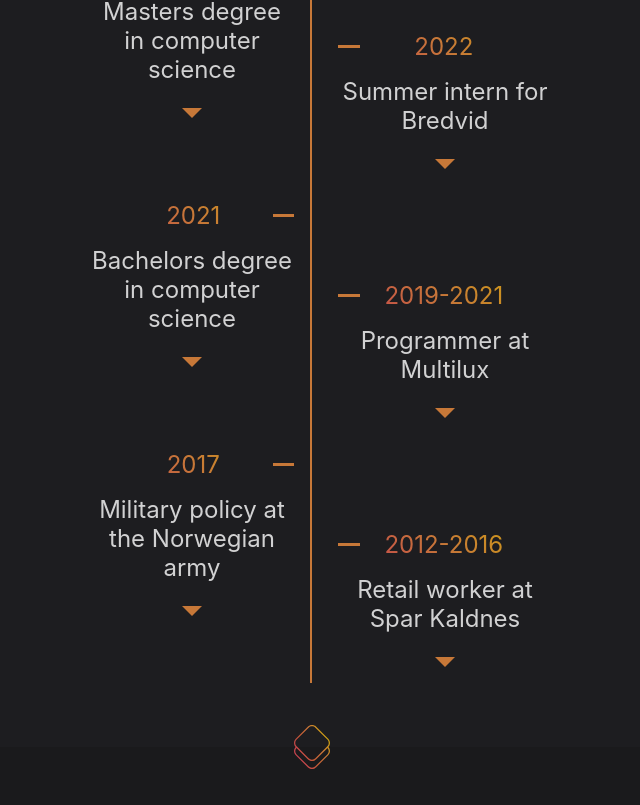
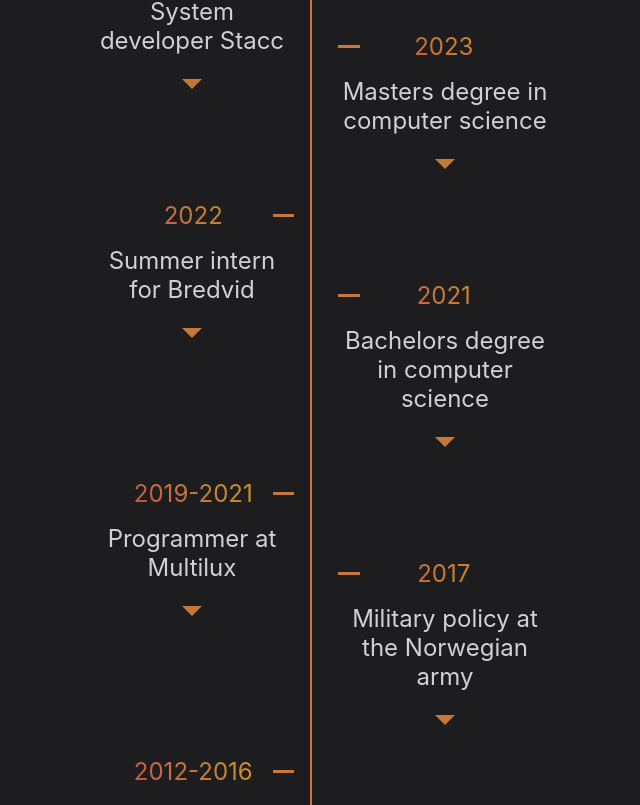
Before and after one commit to rojahno/Portfolio, a React (Create React App) app: page / in a window 1280 px wide. Shown: the part 1651-2456 px from the top of the page, without its empty margins (328-968 px from the left). Built offline with nearby package versions, Linux system fonts and the light colour scheme.

Commit message:
change style and cleaned up

```diff
--- a/src/App.css
+++ b/src/App.css
@@ -12,7 +12,7 @@ a {
 p {
     color: white;
     overflow-wrap: break-word;
-    text-align: justify;
+    /* text-align: justify; */
     font-size: 1rem;
 }
 button:hover {
--- a/src/components/experience/Experience.tsx
+++ b/src/components/experience/Experience.tsx
@@ -2,6 +2,7 @@ import { useInView } from "framer-motion";
 import { useRef } from "react";
 import { Accordion } from "../accordion/Accordion";
 import "./Experience.css";
+import { experiences } from "./data";
 
 export const Experience = () => {
     const ref = useRef<HTMLDivElement>(null);
@@ -10,83 +11,20 @@ export const Experience = () => {
     return (
         <div className="experiences" ref={ref}>
             <div className="entries">
-                <div className="entry">
+                {experiences.map((experience, index) => (
+                    <div className="entry" key={index}>
                     <Accordion
-                        year="2023"
-                        title="Masters degree in computer science"
+                        key={index}
+                        title={experience.title}
+                        year={experience.year}
                         isInView={isInView}
+                        animatoionPixels={-20}
                         animationDelay={1.4}
-                        animatoionPixels={-20}>
-                        <p>
-                            Finished a master's degree from NTNU in Trondheim, Norway. The master's degree is in
-                            computer science with a specialization in artificial intelligence.
-                        </p>
+                    >
+                        <p>{experience.description}</p>
                     </Accordion>
-                </div>
-
-                <div className="entry">
-                    <Accordion
-                        year="2022"
-                        title="Summer intern for Bredvid"
-                        isInView={isInView}
-                        animationDelay={1.6}
-                        animatoionPixels={20}>
-                        <p>
-                        Worked as an IT consultant for Bredvid. My tasks involved creating a web portal with stacks such as React, Kotlin, and Azure.
-                        </p>
-                    </Accordion>
-                </div>
-                <div className="entry">
-                    <Accordion
-                        year="2021"
-                        title="Bachelors degree in computer science"
-                        isInView={isInView}
-                        animationDelay={1.8}
-                        animatoionPixels={-20}>
-                        <p>
-                            Finished a bachelor's degree from NTNU in Ålesund, Norway.
-                        </p>
-                    </Accordion>
-                </div>
-                <div className="entry">
-                    <Accordion
-                        year="2019-2021"
-                        title="Programmer at Multilux"
-                        isInView={isInView}
-                        animationDelay={2}
-                        animatoionPixels={20}>
-                        <p>
-                        I worked as a programmer for Multilux on their CitySight-project. I was involved in developing a smart-city
-                        solution where the main goal of the project was to make it easier for municipalities to control street lights and
-                        save energy through the use of sensors.
-                        </p>
-                    </Accordion>
-                </div>
-                <div className="entry">
-                    <Accordion
-                        year="2017"
-                        title="Military policy at the Norwegian army"
-                        isInView={isInView}
-                        animationDelay={2.4}
-                        animatoionPixels={20}>
-                        <p>
-                        Worked as a military police soldier at Haakonsvern, Bergen.
-                        </p>
-                    </Accordion>
-                </div>
-                <div className="entry">
-                    <Accordion
-                        year="2012-2016"
-                        title="Retail worker at Spar Kaldnes"
-                        isInView={isInView}
-                        animationDelay={2.6}
-                        animatoionPixels={-20}>
-                        <p>
-                            Lorem ipsum dolor sit, amet consectetur adipisicing elit. Praesentium sint ipsa provident
-                            cupiditate, molestiae debitis consequuntur aspernatur voluptatum aperiam perferendis.
-                        </p>
-                    </Accordion>
-                </div>
+                    </div>
+                ))}
             </div>
         </div>
     );
--- /dev/null
+++ b/src/components/experience/data.ts
@@ -0,0 +1,37 @@
+export const experiences = [
+    {
+        year: "2023",
+        title: "System developer Stacc",
+        description: "Worked as a system developer for Stacc. My tasks involved developing a web portal for a customer in the finance sector.",
+    },
+    {
+        year: "2023",
+        title: "Masters degree in computer science",
+        description: "Finished a master's degree from NTNU in Trondheim, Norway. The master's degree is in computer science with a specialization in artificial intelligence.",
+    },
+    {
+        year: "2022",
+        title: "Summer intern for Bredvid",
+        description: "Worked as an IT consultant for Bredvid. My tasks involved creating a web portal with stacks such as React, Kotlin, and Azure.",
+    },
+    {
+        year: "2021",
+        title: "Bachelors degree in computer science",
+        description: "Finished a bachelor's degree from NTNU in Ålesund, Norway.",
+    },
+    {
+        year: "2019-2021",
+        title: "Programmer at Multilux",
+        description: "I worked as a programmer for Multilux on their CitySight-project. I was involved in developing a smart-city solution where the main goal of the project was to make it easier for municipalities to control street lights and save energy through the use of sensors.",
+    },
+    {
+        year: "2017",
+        title: "Military policy at the Norwegian army",
+        description: "Worked as a military police soldier at Haakonsvern, Bergen.",
+    },
+    {
+        year: "2012-2016",
+        title: "Retail worker at Spar Kaldnes",
+        description: "Lorem ipsum dolor sit, amet consectetur adipisicing elit. Praesentium sint ipsa provident cupiditate, molestiae debitis consequuntur aspernatur voluptatum aperiam perferendis.",
+    },
+];
```
